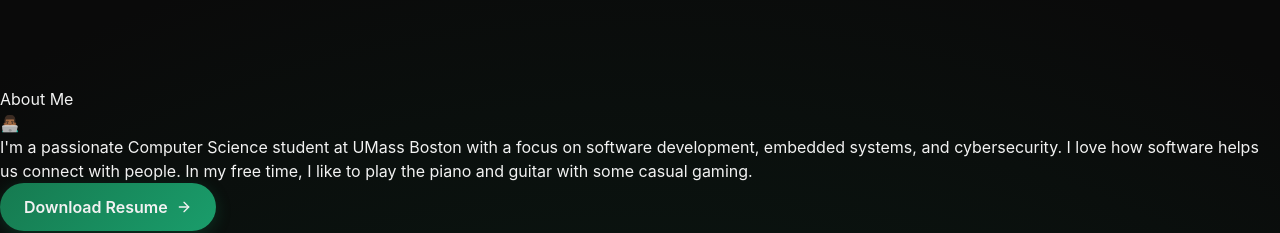
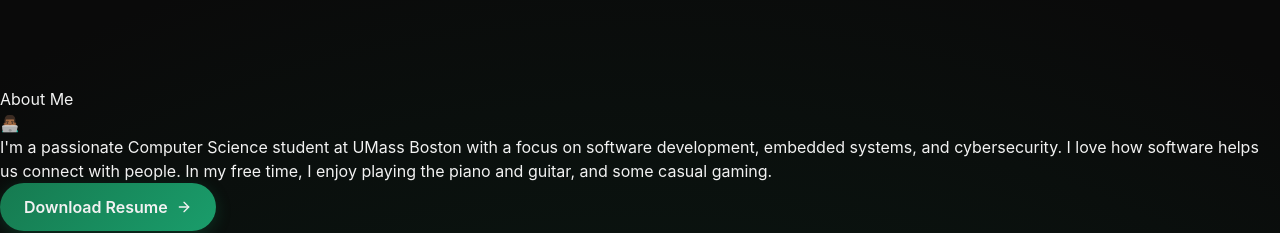
Before and after one commit to rickybr34/websiteportfolio, a React (Vite) app in the folder portfolio/client/: page / in a window 1280 px wide. Shown: the part 1360-1593 px from the top of the page. Built offline with nearby package versions, Linux system fonts and the light colour scheme.

Commit message:
Update About section text

```diff
--- a/portfolio/client/src/components/About.jsx
+++ b/portfolio/client/src/components/About.jsx
@@ -55,7 +55,7 @@ export const About = () => {
               I'm a passionate Computer Science student at UMass Boston
               with a focus on software development, embedded systems, and cybersecurity.
               I love how software helps us connect with people.
-              In my free time, I like to play the piano and guitar with some casual gaming.
+              In my free time, I enjoy playing the piano and guitar, and some casual gaming.
             </p>
           </div>
         </div>
```
